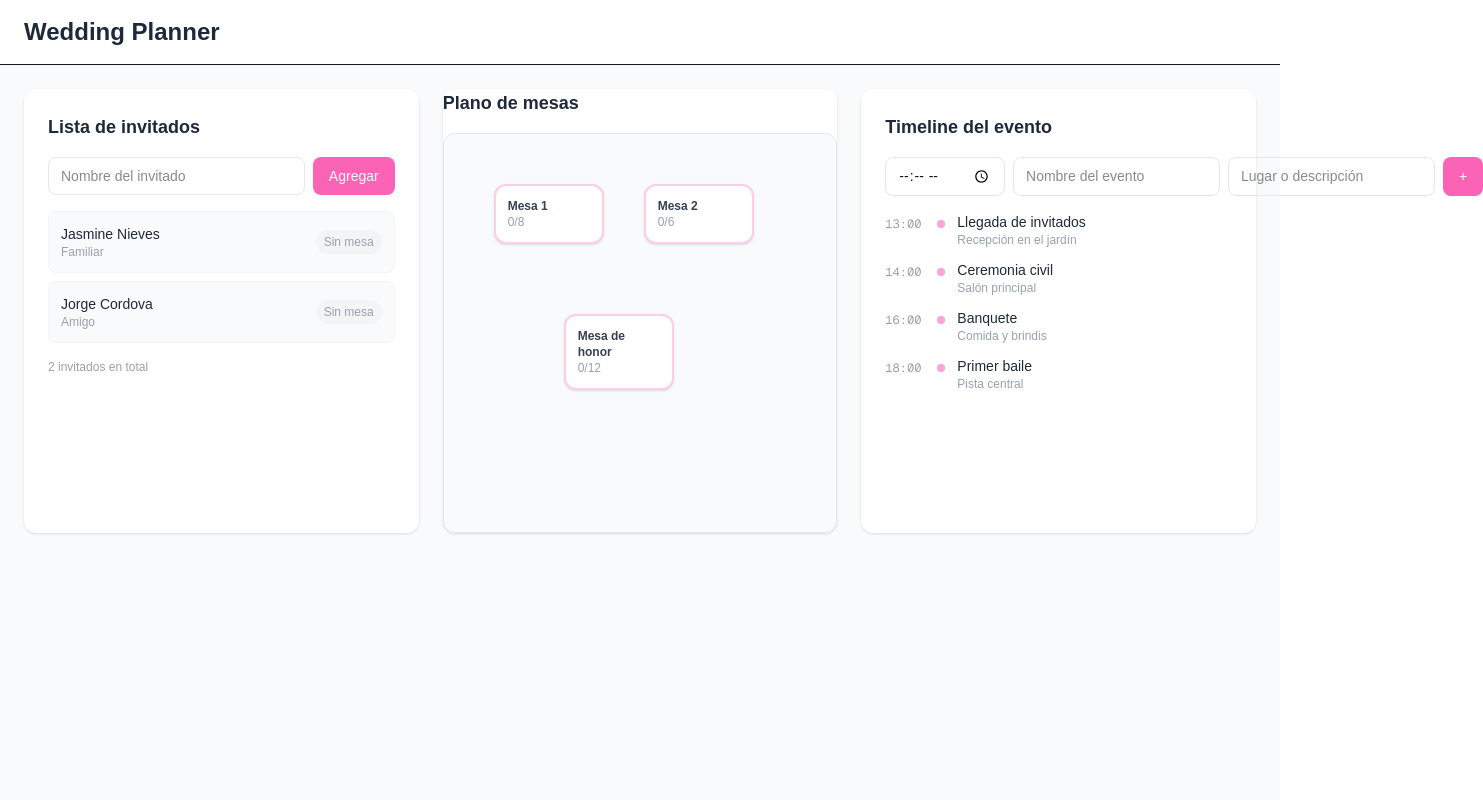
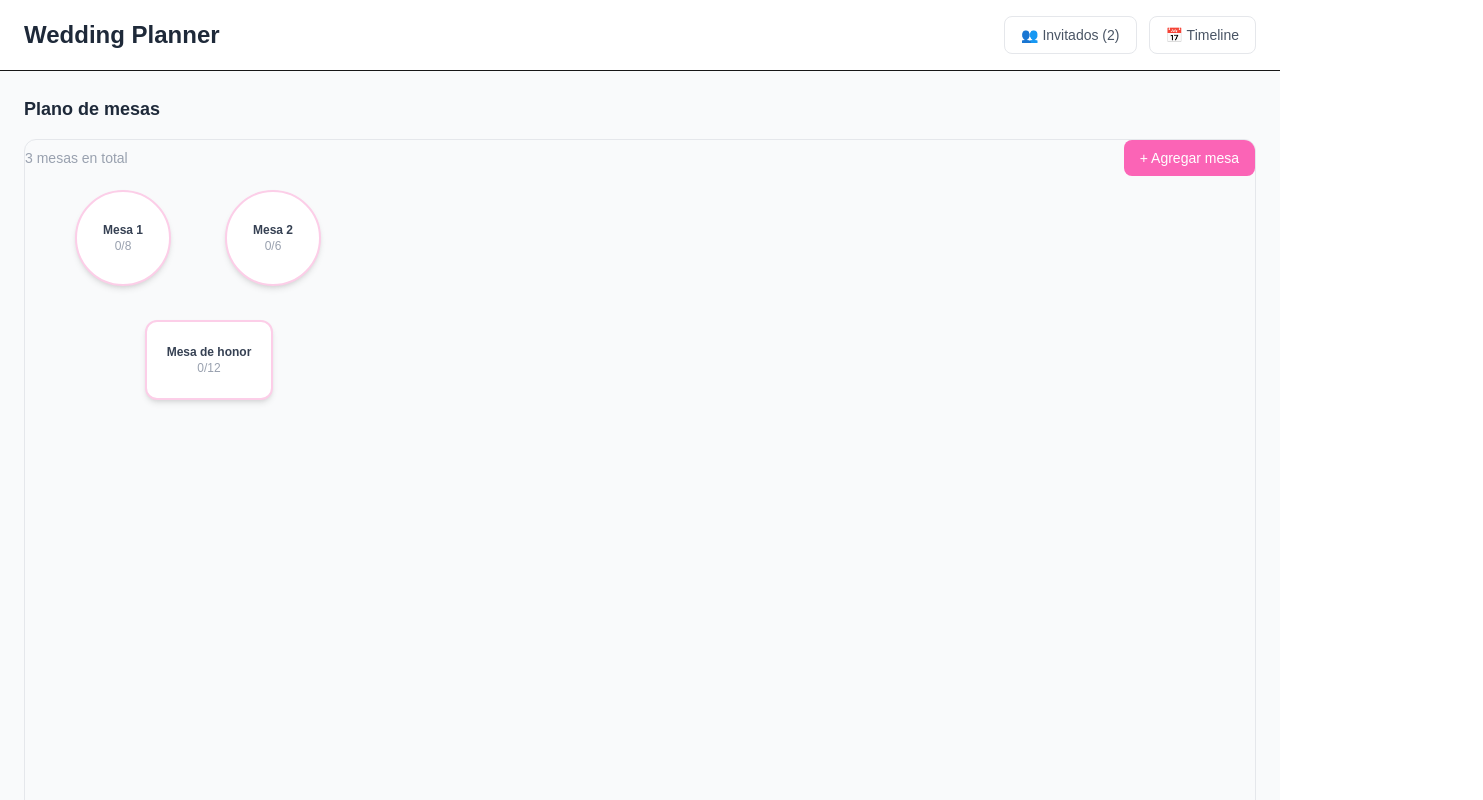
Before and after one commit to bryan-becr/wedding-planner, a Next.js app: page / in a window 1280 px wide. Shown: the top 800 px of the page, 1483 px wide, since content can reach past the window. Built offline with nearby package versions, Linux system fonts and the light colour scheme.

Commit message:
mesas con diferentes formas, display para agregar, panel lateral invitados

```diff
--- a/src/app/components/TableMap.js
+++ b/src/app/components/TableMap.js
@@ -5,6 +5,12 @@
     const [dragging, setDragging] = useState(null)
 
     const [selectedTable, setSelectedTable] = useState(null)
+
+    const [showModal, setShowModal] = useState(false)
+    const [newTableName, setNewTableName] = useState("")
+    const [newTableCap, setNewTableCap] = useState(8)
+    const [newTableShape, setNewTableShape] = useState("round")
+
 
     function onMouseDown(e, tableId) {
         const table = tables.find(t => t.id === tableId)
@@ -41,34 +47,82 @@
         }))
     }
 
+    function addTable() {
+        const newTable = {
+            id: Date.now(),
+            name: newTableName || `Mesa ${tables.length + 1}`,
+            x: 100,
+            y: 100,
+            cap: newTableCap,
+            shape: newTableShape,
+            guests: []
+        }
+        setTables([...tables, newTable])
+        setShowModal(false)
+        setNewTableName("")
+        setNewTableCap(8)
+        setNewTableShape("round")
+    }
+
     return (
         <div>
             <h2 className="text-lg font-semibold text-gray-800 mb-4">Plano de mesas</h2>
             <div
                 className="relative bg-gray-50 border border-gray-200 rounded-xl overflow-hidden"
-                style={{ height: "400px" }}
+                style={{ height: "calc(100vh - 80px)" }}
                 onMouseMove={onMouseMove}
                 onMouseUp={onMouseUp}
             >
                 {tables.map(table => (
                     <div
                         key={table.id}
-                        className="absolute bg-white border-2 border-pink-200 rounded-xl p-3 cursor-grab shadow-sm select-none"
-                        style={{ left: table.x, top: table.y, width: "110px" }}
+                        className={`absolute cursor-grab select-none ${selectedTable === table.id ? 'ring-2 ring-pink-400' : ''}`}
+                        style={{ left: table.x, top: table.y }}
                         onMouseDown={(e) => onMouseDown(e, table.id)}
                         onClick={() => setSelectedTable(table.id)}
                     >
-                        <p className="text-xs font-semibold text-gray-700">{table.name}</p>
-                        <p className="text-xs text-gray-400">{table.guests.length}/{table.cap}</p>
+                        <div className={`bg-white border-2 border-pink-200 flex flex-col items-center justify-center shadow-md hover:shadow-lg
+                        ${table.shape === 'round' ? 'rounded-full w-24 h-24' : 'rounded-xl w-32 h-20'}`}>
+                            <p className="text-xs font-semibold text-gray-700 text-center px-2">{table.name}</p>
+                            <p className="text-xs text-gray-400">{table.guests.length}/{table.cap}</p>
+                        </div>
                     </div>
 
                 ))}
+
+                <div className="flex items-center justify-between mb-3">
+                    <p className="text-sm text-gray-400">{tables.length} mesas en total</p>
+                    <button
+                        onClick={() => setShowModal(true)}
+                        className="bg-pink-400 hover:bg-pink-500 text-white text-sm px-4 py-2 rounded-lg"
+                    >
+                        + Agregar mesa
+                    </button>
+                </div>
+
+
             </div>
             {selectedTable && (
                 <div className="mt-4">
                     <p className="text-sm font-medium text-gray-700 mb-2">
                         Asignar invitado a {tables.find(t => t.id === selectedTable)?.name}
                     </p>
+                    <div className="flex gap-2 mb-3">
+                        <button
+                            onClick={() => setTables(tables.map(t => t.id === selectedTable ? { ...t, shape: 'round' } : t))}
+                            className={`flex-1 py-2 rounded-lg border-2 text-xs flex flex-col items-center gap-1 ${tables.find(t => t.id === selectedTable)?.shape === 'round' ? 'border-pink-400 bg-pink-50' : 'border-gray-200'}`}
+                        >
+                            <div className="w-6 h-6 rounded-full border-2 border-current"></div>
+                            Redonda
+                        </button>
+                        <button
+                            onClick={() => setTables(tables.map(t => t.id === selectedTable ? { ...t, shape: 'rect' } : t))}
+                            className={`flex-1 py-2 rounded-lg border-2 text-xs flex flex-col items-center gap-1 ${tables.find(t => t.id === selectedTable)?.shape === 'rect' ? 'border-pink-400 bg-pink-50' : 'border-gray-200'}`}
+                        >
+                            <div className="w-6 h-4 rounded border-2 border-current"></div>
+                            Rectangular
+                        </button>
+                    </div>
                     <select
                         className="w-full border border-gray-200 rounded-lg px-3 py-2 text-sm"
                         onChange={(e) => assignGuest(e.target.value)}
@@ -93,6 +147,70 @@
                     </select>
                 </div>
             )}
+            {showModal && (
+                <div className="fixed inset-0 bg-black bg-opacity-30 flex items-center justify-center z-50">
+                    <div className="bg-white rounded-xl p-6 w-80 shadow-xl">
+                        <h3 className="text-base font-semibold text-gray-800 mb-4">Nueva mesa</h3>
+
+                        <label className="text-xs text-gray-500 block mb-1">Nombre</label>
+                        <input
+                            type="text"
+                            value={newTableName}
+                            onChange={(e) => setNewTableName(e.target.value)}
+                            placeholder={`Mesa ${tables.length + 1}`}
+                            className="w-full border border-gray-200 rounded-lg px-3 py-2 text-sm mb-3 focus:outline-none focus:border-pink-300"
+                        />
+
+                        <label className="text-xs text-gray-500 block mb-1">Capacidad</label>
+                        <input
+                            type="number"
+                            value={newTableCap}
+                            onChange={(e) => setNewTableCap(parseInt(e.target.value))}
+                            min={2}
+                            max={20}
+                            className="w-full border border-gray-200 rounded-lg px-3 py-2 text-sm mb-3 focus:outline-none focus:border-pink-300"
+                        />
+
+                        <label className="text-xs text-gray-500 block mb-2">Forma</label>
+                        <div className="flex gap-3 mb-4">
+                            <button
+                                onClick={() => setNewTableShape('round')}
+                                className={`flex-1 py-3 rounded-lg border-2 text-sm flex flex-col items-center gap-1 ${newTableShape === 'round' ? 'border-pink-400 bg-pink-50' : 'border-gray-200'}`}
+                            >
+                                <div className="w-8 h-8 rounded-full border-2 border-current"></div>
+                                Redonda
+                            </button>
+                            <button
+                                onClick={() => setNewTableShape('rect')}
+                                className={`flex-1 py-3 rounded-lg border-2 text-sm flex flex-col items-center gap-1 ${newTableShape === 'rect' ? 'border-pink-400 bg-pink-50' : 'border-gray-200'}`}
+                            >
+                                <div className="w-8 h-5 rounded border-2 border-current"></div>
+                                Rectangular
+                            </button>
+                        </div>
+
+                        <div className="flex gap-2">
+                            <button
+                                onClick={() => setShowModal(false)}
+                                className="flex-1 py-2 rounded-lg border border-gray-200 text-sm text-gray-600 hover:bg-gray-50"
+                            >
+                                Cancelar
+                            </button>
+                            <button
+                                onClick={addTable}
+                                className="flex-1 py-2 rounded-lg bg-pink-400 hover:bg-pink-500 text-white text-sm"
+                            >
+                                Crear mesa
+                            </button>
+                        </div>
+                    </div>
+                </div>
+            )}
         </div>
+
+
+
+
+
     )
 }
--- a/src/app/page.js
+++ b/src/app/page.js
@@ -10,30 +10,59 @@
     { id: 2, name: "Jorge Cordova", role: "Amigo" },
   ])
 
+
+
   const [tables, setTables] = useState([
-    { id: 1, name: "Mesa 1", x: 50, y: 50, cap: 8, guests: [] },
-    { id: 2, name: "Mesa 2", x: 200, y: 50, cap: 6, guests: [] },
-    { id: 3, name: "Mesa de honor", x: 120, y: 180, cap: 12, guests: [] },
+    { id: 1, name: "Mesa 1", x: 50, y: 50, cap: 8, shape: 'round', guests: [] },
+    { id: 2, name: "Mesa 2", x: 200, y: 50, cap: 6, shape: 'round', guests: [] },
+    { id: 3, name: "Mesa de honor", x: 120, y: 180, cap: 12, shape: 'rect', guests: [] },
   ])
 
+  const [panel, setPanel] = useState(null) // 'guests' | 'timeline' | null
+
+  function togglePanel(name) {
+    setPanel(panel === name ? null : name)
+  }
+
   return (
-    <div className="min-h-screen bg-gray-50">
+    <div className="min-h-screen bg-gray-50 flex flex-col">
 
-      <header className="bg-white border-b px-6 py-4">
-        <h1 className="text-2xl font-semibold text-gray-800">Wedding Planner</h1>
+      <header className="bg-white border-b px-6 py-4 flex items-center justify-between">
+        <h1 className="text-2xl font-semibold text-gray-800"> Wedding Planner</h1>
+        <div className="flex gap-3">
+          <button
+            onClick={() => togglePanel('guests')}
+            className={`px-4 py-2 rounded-lg text-sm font-medium border transition-all ${panel === 'guests' ? 'bg-pink-400 text-white border-pink-400' : 'bg-white text-gray-600 border-gray-200 hover:border-pink-300'}`}
+          >
+            👥 Invitados ({guests.length})
+          </button>
+          <button
+            onClick={() => togglePanel('timeline')}
+            className={`px-4 py-2 rounded-lg text-sm font-medium border transition-all ${panel === 'timeline' ? 'bg-pink-400 text-white border-pink-400' : 'bg-white text-gray-600 border-gray-200 hover:border-pink-300'}`}
+          >
+            📅 Timeline
+          </button>
+        </div>
       </header>
 
-      <main className="grid grid-cols-3 gap-6 p-6">
-        <div className="bg-white rounded-xl shadow-sm p-6">
-          <GuestList guests={guests} setGuests={setGuests} tables={tables} />
-        </div>
-        <div className="bg-white rounded-xl shadow-sm col-span-1">
+      <div className="flex flex-1 overflow-hidden">
+
+        <div className="flex-1 p-6">
           <TableMap guests={guests} tables={tables} setTables={setTables} />
         </div>
-        <div className="bg-white rounded-xl shadow-sm p-6">
-          <Timeline />
-        </div>
-      </main>
+
+        {panel && (
+          <div className="w-80 bg-white border-l border-gray-200 p-6 overflow-y-auto transition-all">
+            {panel === 'guests' && (
+              <GuestList guests={guests} setGuests={setGuests} tables={tables} />
+            )}
+            {panel === 'timeline' && (
+              <Timeline />
+            )}
+          </div>
+        )}
+
+      </div>
     </div>
   )
 }
```
